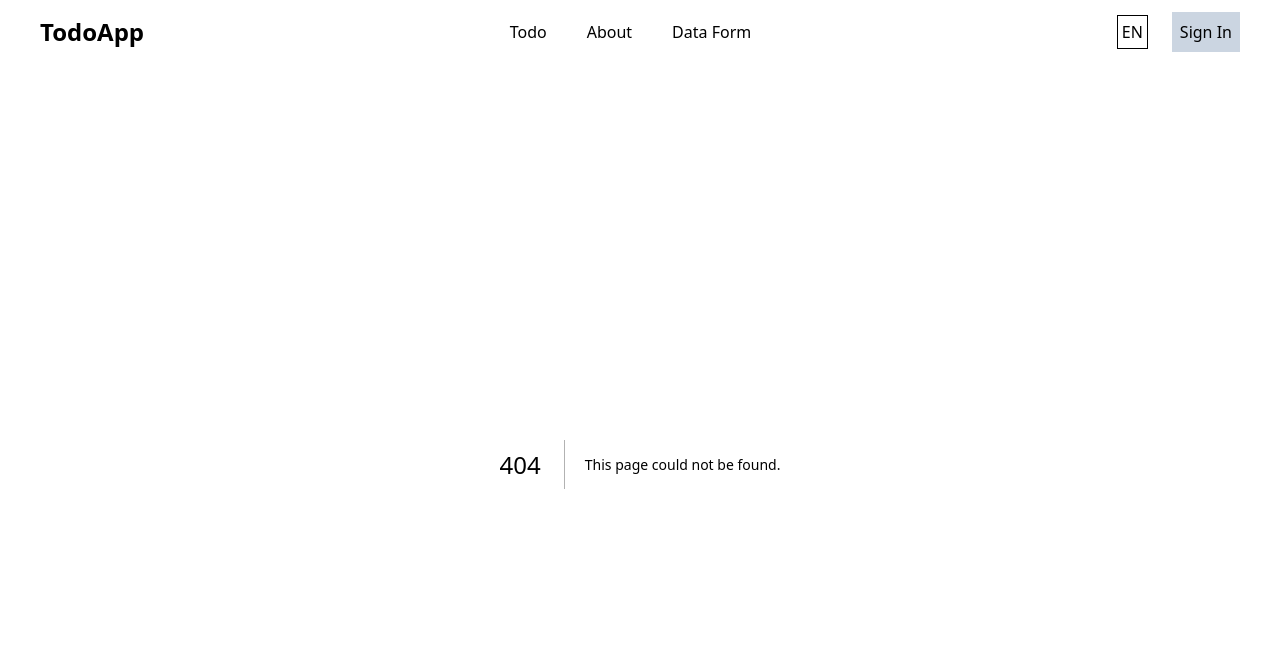
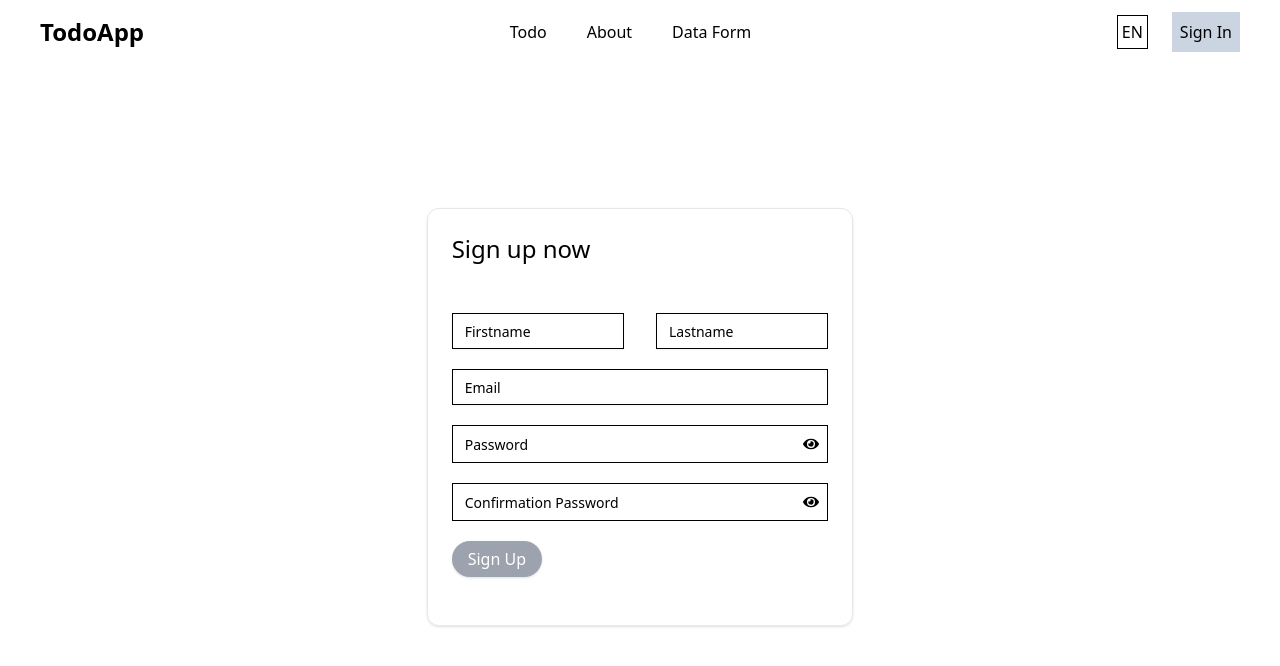
Before and after one commit to Abdi-01/todo-react-jc0512, a Next.js app: page /sign-up in a window 1280 px wide. Before the commit this address had no page. Shown: the top 666 px of the page. Built offline with nearby package versions, Linux system fonts and the light colour scheme.

Commit message:
create onsignup

```diff
--- a/fake-api/db.json
+++ b/fake-api/db.json
@@ -18,9 +18,11 @@
   ],
   "users": [
     {
-      "id": "1",
-      "username": "ads123",
-      "password": "123"
+      "id": "3e68",
+      "firstname": "Abdi",
+      "lastname": "Code",
+      "email": "abdi@code.com",
+      "password": "1234"
     }
   ]
 }
--- a/package.json
+++ b/package.json
@@ -19,7 +19,9 @@
     "next": "15.1.7",
     "react": "^19.0.0",
     "react-dom": "^19.0.0",
+    "react-icons": "^5.5.0",
     "react-redux": "^9.2.0",
+    "react-toastify": "^11.0.5",
     "tailwind-merge": "^3.0.1",
     "tailwindcss-animate": "^1.0.7"
   },
--- a/src/app/layout.tsx
+++ b/src/app/layout.tsx
@@ -4,6 +4,7 @@ import "./globals.css";
 import Navbar from "@/components/core/Navbar";
 import LanguageProvider from "@/contexts/LanguageContext";
 import StoreProvider from "./StoreProvider";
+import { ToastContainer } from "react-toastify";
 
 const geistSans = Geist({
   variable: "--font-geist-sans",
@@ -30,6 +31,7 @@ export default function RootLayout({
       <body
         className={`${geistSans.variable} ${geistMono.variable} antialiased`}
       >
+        <ToastContainer />
         <StoreProvider>
           <LanguageProvider>
             <Navbar />
--- /dev/null
+++ b/src/app/sign-up/page.tsx
@@ -0,0 +1,139 @@
+"use client";
+import * as React from "react";
+import { Button } from "@/components/ui/button";
+import { Card, CardContent, CardHeader } from "@/components/ui/card";
+import { Input } from "@/components/ui/input";
+import { FaEye, FaEyeSlash } from "react-icons/fa";
+import { useRef } from "react";
+import { apiCall } from "@/utils/apiHelper";
+import { toast } from "react-toastify";
+
+const SignUp = () => {
+  const inputFirstnameRef = useRef<HTMLInputElement>(null);
+  const inputLastnameRef = useRef<HTMLInputElement>(null);
+  const inputEmailRef = useRef<HTMLInputElement>(null);
+  const inputPasswordRef = useRef<HTMLInputElement>(null);
+  const inputConfPasswordRef = useRef<HTMLInputElement>(null);
+
+  const [typePass, setTypePass] = React.useState<string>("password");
+
+  const onHandleTypePass = () => {
+    if (typePass === "password") {
+      setTypePass("text");
+    } else {
+      setTypePass("password");
+    }
+  };
+
+  const onSignUp = async () => {
+    try {
+      const firstname = inputFirstnameRef.current?.value;
+      const lastname = inputLastnameRef.current?.value;
+      const email = inputEmailRef.current?.value;
+      const password = inputPasswordRef.current?.value;
+      const confPassword = inputConfPasswordRef.current?.value;
+
+      // - Memastikan bahwa setiap form input sudah diisi
+      if (firstname && lastname && email && password && confPassword) {
+        // - Memastikan password dan confirmation password nilainya sama
+        if (password === confPassword) {
+          // - Jika kondisi terpenuhi, data dikirim ke API
+          const response = await apiCall.post("/users", {
+            firstname,
+            lastname,
+            email,
+            password,
+          });
+          console.log(response.data);
+
+          toast(`Pendaftaran berhasil, cek email ${response.data.email} anda`);
+        } else {
+          throw "Password dan Confirmation Password tidak sesuai";
+        }
+      } else {
+        // - Jika salah satu tidak terpenuhi maka diinfokan registrasi gagal
+        throw "Isi semua form";
+      }
+    } catch (error: any) {
+      console.log(error);
+      toast(error);
+    }
+  };
+  return (
+    <div className="h-screen py-36">
+      <div className="w-full md:w-1/3 m-auto h-fit">
+        <Card>
+          <CardHeader>
+            <h1 className="text-2xl">Sign up now</h1>
+          </CardHeader>
+          <CardContent>
+            <div className="py-2 md:py-6 space-y-5">
+              <div className="flex gap-8">
+                <Input
+                  type="text"
+                  placeholder="Firstname"
+                  ref={inputFirstnameRef}
+                />
+                <Input
+                  type="text"
+                  placeholder="Lastname"
+                  ref={inputLastnameRef}
+                />
+              </div>
+              <Input type="email" placeholder="Email" ref={inputEmailRef} />
+              <div className="flex items-center justify-between border border-black pr-2">
+                <Input
+                  type={typePass}
+                  placeholder="Password"
+                  className="border-none shadow-none"
+                  ref={inputPasswordRef}
+                />
+                <Button
+                  type="button"
+                  className="shadow-none p-0"
+                  onClick={onHandleTypePass}
+                >
+                  {typePass === "password" ? (
+                    <FaEye size={24} />
+                  ) : (
+                    <FaEyeSlash size={24} />
+                  )}
+                </Button>
+              </div>
+              <div className="flex items-center justify-between border border-black pr-2">
+                <Input
+                  type={typePass}
+                  placeholder="Confirmation Password"
+                  className="border-none shadow-none"
+                  ref={inputConfPasswordRef}
+                />
+                <Button
+                  type="button"
+                  className="shadow-none p-0"
+                  onClick={onHandleTypePass}
+                >
+                  {typePass === "password" ? (
+                    <FaEye size={24} />
+                  ) : (
+                    <FaEyeSlash size={24} />
+                  )}
+                </Button>
+              </div>
+              <div className="flex items-center gap-4">
+                <Button
+                  type="button"
+                  onClick={onSignUp}
+                  className="bg-gray-400 text-white px-2 md:px-4 py-1 md:py-2 text-sm md:text-base rounded-full shadow"
+                >
+                  Sign Up
+                </Button>
+              </div>
+            </div>
+          </CardContent>
+        </Card>
+      </div>
+    </div>
+  );
+};
+
+export default SignUp;
```
Also changed, not shown: 1 other file (tests, documents, lock files or other folders).
